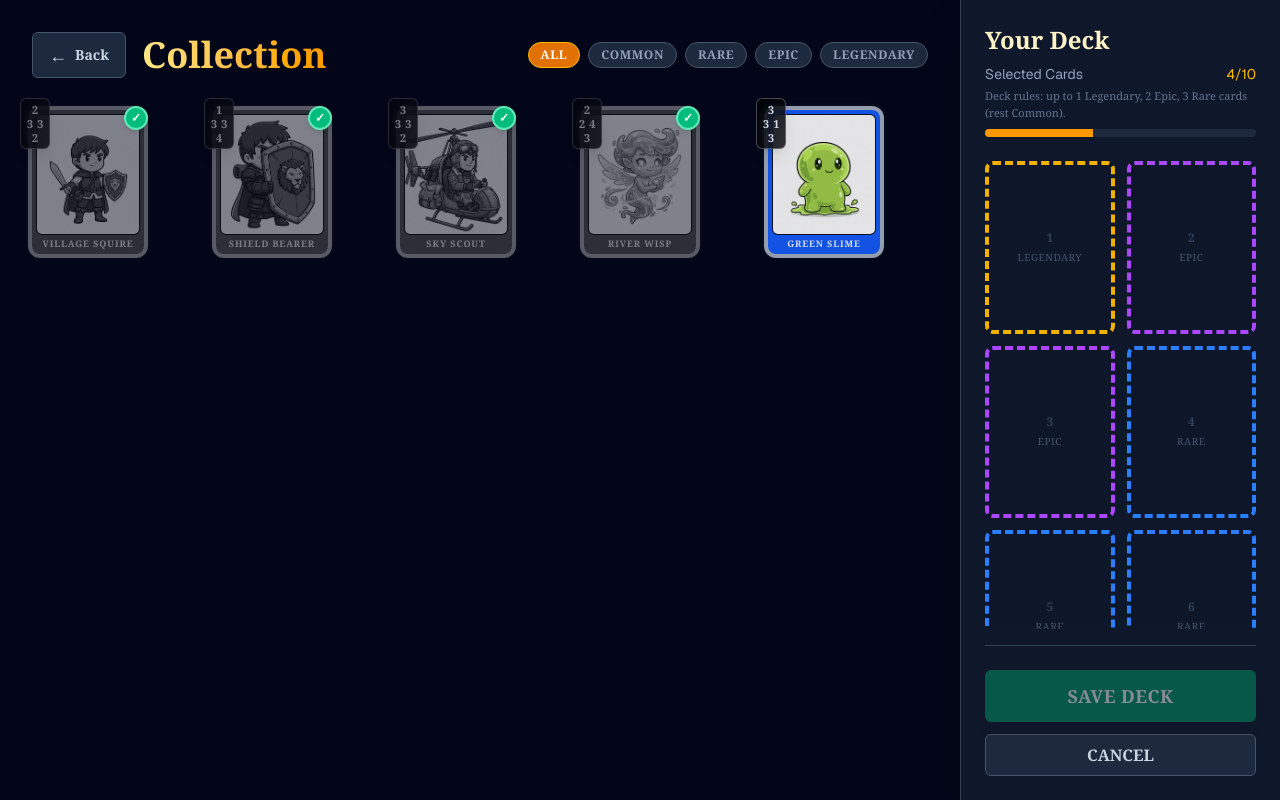
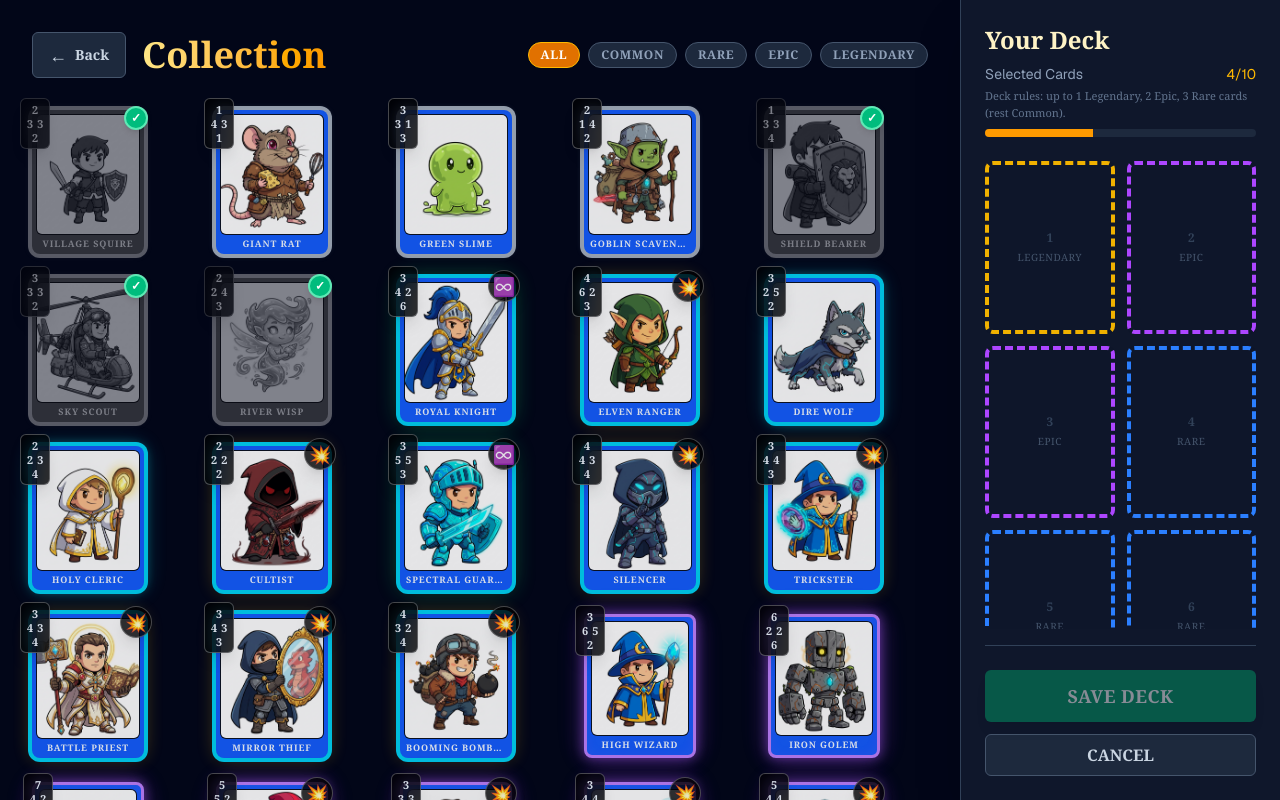
Before and after one commit to crispyb0i/card-game, a Next.js app: page / in a window 1280 px wide. Both pictures are taken after a click on the button "INVENTORY". Built offline with nearby package versions, Linux system fonts and the light colour scheme.

Commit message:
claude: checkpoint 08:46:18 — /Users/david/Developer/card-game/src/app/components/Inventory.tsx

```diff
--- a/src/app/components/Inventory.tsx
+++ b/src/app/components/Inventory.tsx
@@ -50,31 +50,8 @@ interface InventoryProps {
 }
 
 export const Inventory: React.FC<InventoryProps> = ({ onBack, onSaveDeck }) => {
-    // Load owned character IDs from localStorage (default to starter deck)
-    const ownedCharacterIds: string[] = (() => {
-        if (typeof window !== 'undefined') {
-            const saved = localStorage.getItem('ownedCards');
-            if (saved) {
-                try {
-                    return JSON.parse(saved);
-                } catch (e) {
-                    console.error("Failed to parse ownedCards", e);
-                }
-            }
-            // First time: seed with starter deck and starting credits
-            localStorage.setItem('ownedCards', JSON.stringify(DEFAULT_STARTER_IDS));
-            if (!localStorage.getItem('credits')) {
-                localStorage.setItem('credits', '500');
-            }
-        }
-        return [...DEFAULT_STARTER_IDS];
-    })();
-
-    // Create inventory cards from only the characters the player owns
-    const ownedCards = ownedCharacterIds
-        .map(charId => CHARACTERS.find(c => c.id === charId))
-        .filter((char): char is NonNullable<typeof char> => char != null)
-        .map((char, i) => ({
+    // All characters are available for deck building
+    const ownedCards = CHARACTERS.map((char, i) => ({
             id: `inv-${char.id}-${i}`,
             name: char.name,
             imageUrl: char.imageUrl,
```
